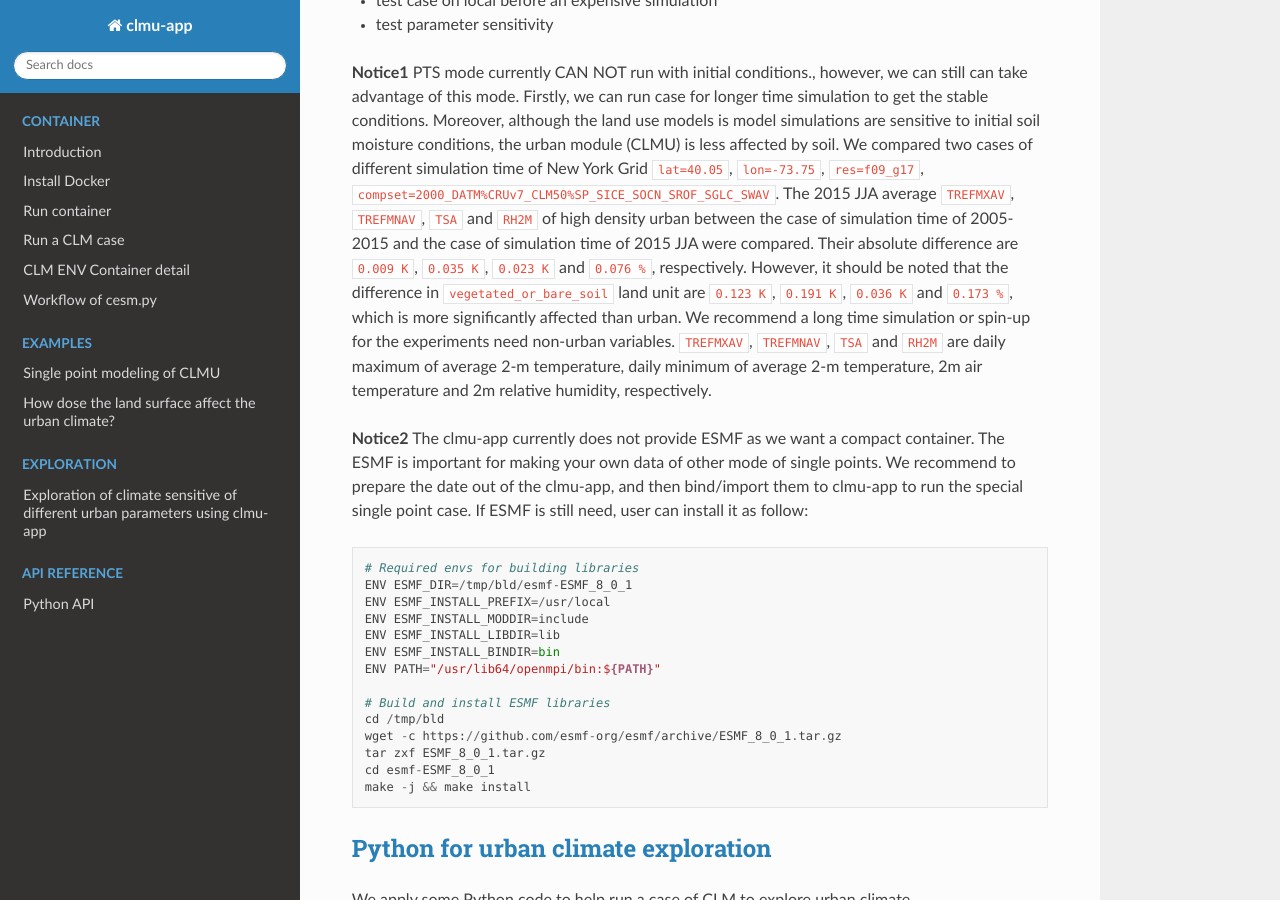
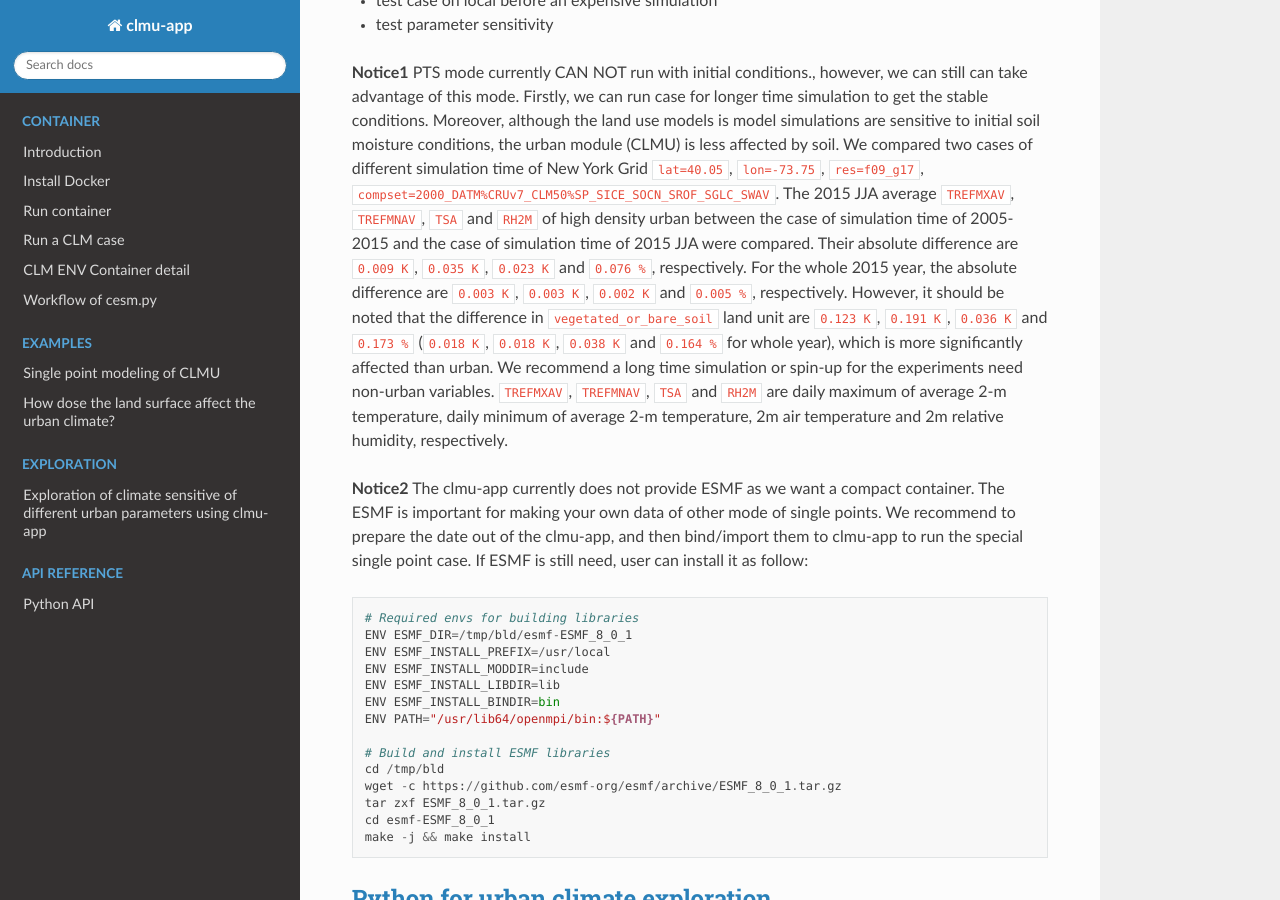
Before and after one commit to envdes/clmu-app, a Sphinx documentation site: the page built from docs/container/1_intro_container.md, in a window 1280 px wide and 900 px high, scrolled down 1295 px. Built offline with Sphinx 7.4.7 and the Read the Docs theme 2.0.0, drawn with Linux system fonts in a browser that asks for light colours.

Commit message:
update spinup info

```diff
--- a/docs/container/1_intro_container.md
+++ b/docs/container/1_intro_container.md
@@ -25,7 +25,7 @@ Running a global CESM/CTSM case requires a lot of computing resources that canno
 - test parameter sensitivity
 
 **Notice1**
-PTS mode currently CAN NOT run with initial conditions., however, we can still can take advantage of this mode. Firstly, we can run case for longer time simulation to get the stable conditions. Moreover, although the land use models is model simulations are sensitive to initial soil moisture conditions, the urban module (CLMU) is less affected by soil. We compared two cases of different simulation time of New York Grid `lat=40.05`, `lon=-73.75`, `res=f09_g17`, `compset=2000_DATM%CRUv7_CLM50%SP_SICE_SOCN_SROF_SGLC_SWAV`. The 2015 JJA average `TREFMXAV`, `TREFMNAV`, `TSA` and `RH2M` of high density urban between the case of simulation time of 2005-2015 and the case of simulation time of 2015 JJA were compared. Their absolute difference are `0.009 K`, `0.035 K`, `0.023 K` and `0.076 %`, respectively. However, it should be noted that the difference in `vegetated_or_bare_soil` land unit are `0.123 K`, `0.191 K`, `0.036 K` and `0.173 %`, which is more significantly affected than urban. We recommend a long time simulation or spin-up for the experiments need non-urban variables. `TREFMXAV`, `TREFMNAV`, `TSA` and `RH2M` are daily maximum of average 2-m temperature, daily minimum of average 2-m temperature, 2m air temperature and 2m relative humidity, respectively.
+PTS mode currently CAN NOT run with initial conditions., however, we can still can take advantage of this mode. Firstly, we can run case for longer time simulation to get the stable conditions. Moreover, although the land use models is model simulations are sensitive to initial soil moisture conditions, the urban module (CLMU) is less affected by soil. We compared two cases of different simulation time of New York Grid `lat=40.05`, `lon=-73.75`, `res=f09_g17`, `compset=2000_DATM%CRUv7_CLM50%SP_SICE_SOCN_SROF_SGLC_SWAV`. The 2015 JJA average `TREFMXAV`, `TREFMNAV`, `TSA` and `RH2M` of high density urban between the case of simulation time of 2005-2015 and the case of simulation time of 2015 JJA were compared. Their absolute difference are `0.009 K`, `0.035 K`, `0.023 K` and `0.076 %`, respectively. For the whole 2015 year, the absolute difference are `0.003 K`, `0.003 K`, `0.002 K` and `0.005 %`, respectively. However, it should be noted that the difference in `vegetated_or_bare_soil` land unit are `0.123 K`, `0.191 K`, `0.036 K` and `0.173 %` (`0.018 K`, `0.018 K`, `0.038 K` and `0.164 %` for whole year), which is more significantly affected than urban. We recommend a long time simulation or spin-up for the experiments need non-urban variables. `TREFMXAV`, `TREFMNAV`, `TSA` and `RH2M` are daily maximum of average 2-m temperature, daily minimum of average 2-m temperature, 2m air temperature and 2m relative humidity, respectively.
 
 **Notice2**
 The clmu-app currently does not provide ESMF as we want a compact container. The ESMF is important for making your own data of other mode of single points. We recommend to prepare the date out of the clmu-app, and then bind/import them to clmu-app to run the special single point case. If ESMF is still need, user can install it as follow:
```
